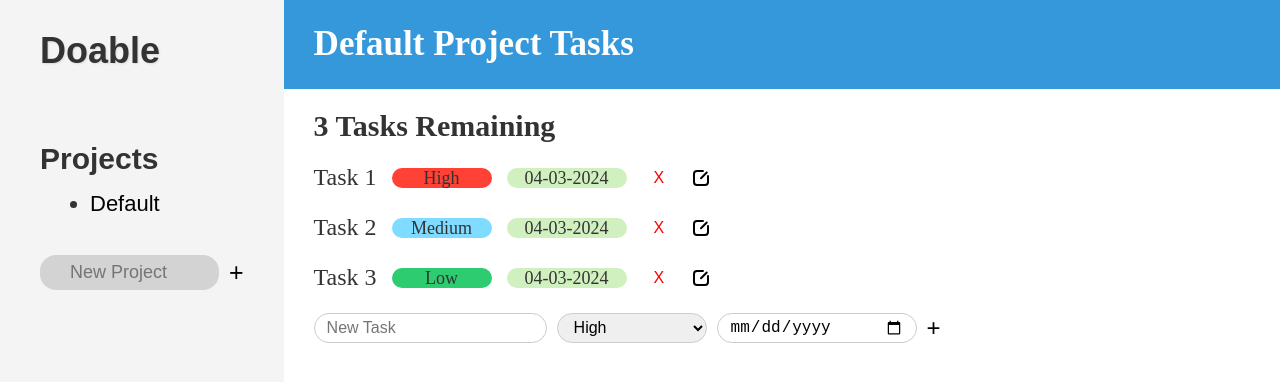
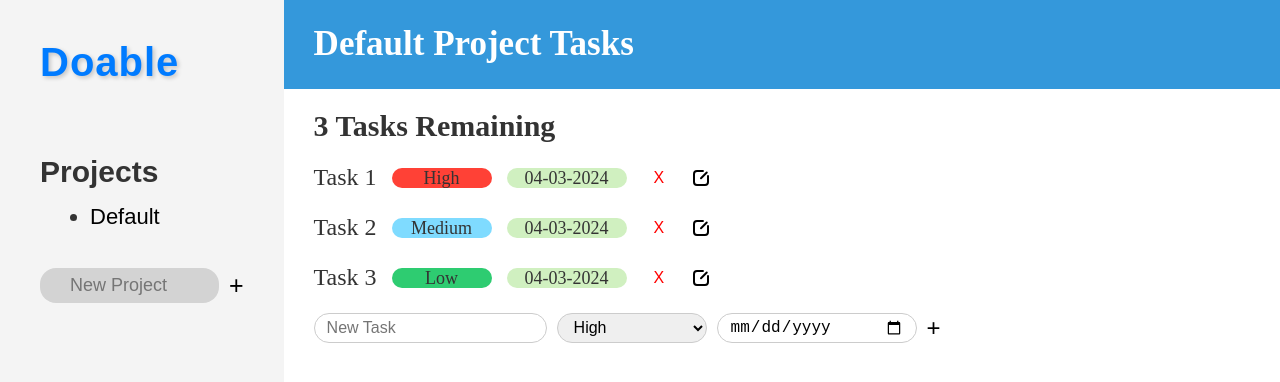
Before and after one commit to SamuelFerfort/to-do-list, a website built with webpack: page src/index.html in a window 1280 px wide. Built offline with nearby package versions, Linux system fonts and the light colour scheme.

Commit message:
changed title

```diff
--- a/src/styles.css
+++ b/src/styles.css
@@ -63,13 +63,14 @@ main h1 {
   font-family: "Arial", sans-serif;
 }
 .sidebar h1 {
-  font-family: sans-serif;
-  font-size: 36px;
-  font-weight: bold;
-  color: #333333;
-  text-shadow: 1px 1px 2px rgba(0, 0, 0, 0.1);
-  margin: 0;
-}
+    font-family: "Montserrat", sans-serif;
+    font-size: 40px;
+    font-weight: bold;
+    color: #007bff;
+    text-shadow: 2px 2px 4px rgba(0, 0, 0, 0.2);
+    letter-spacing: 1px;
+    margin: 10px 0;
+  }
 h3 {
   margin-top: 70px;
   font-size: 30px;
```
